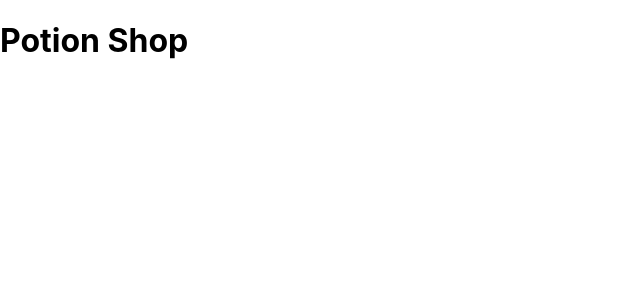
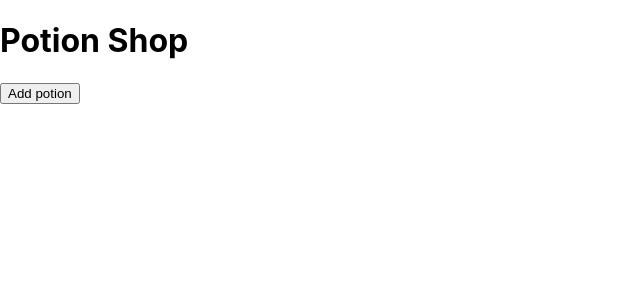
Before and after one commit to ChrisRamer/4.1.3.1-Merch-Site, a React (Create React App) app: page / in a window 1280 px wide. Shown: the top 300 px of the page, without its empty margins (0-640 px from the left). Built offline with nearby package versions, Linux system fonts and the light colour scheme.

Commit message:
Add AppControl

```diff
--- a/src/components/App.js
+++ b/src/components/App.js
@@ -1,10 +1,12 @@
 import React from "react";
 import Header from "./Header";
+import AppControl from "./AppControl";
 
 function App() {
 	return (
 		<React.Fragment>
 			<Header />
+			<AppControl />
 		</React.Fragment>
 	);
 }
--- /dev/null
+++ b/src/components/AppControl.js
@@ -0,0 +1,49 @@
+import React from "react";
+import NewPotionForm from "./NewPotionForm";
+import PotionList from "./PotionList";
+
+class AppControl extends React.Component {
+	constructor(props) {
+		super(props);
+		this.state = {
+			formVisibleOnPage: false,
+			masterPotionList: []
+		};
+	}
+
+	handleClick = () => {
+		this.setState(prevState => ({
+			formVisibleOnPage: !prevState.formVisibleOnPage
+		}));
+	}
+
+	handleAddingNewPotionToList = (newPotion) => {
+		const newMasterPotionList = this.state.masterPotionList.concat(newPotion);
+		this.setState({
+			masterPotionList: newMasterPotionList,
+			formVisibleOnPage: false
+		});
+	}
+
+	render() {
+		let currentlyVisibleState = null;
+		let buttonText = null;
+
+		if (this.state.formVisibleOnPage) {
+			currentlyVisibleState = <NewPotionForm onNewPotionCreation={this.handleAddingNewPotionToList} />;
+			buttonText = "Return to potion list";
+		} else {
+			currentlyVisibleState = <PotionList potionList={this.state.masterPotionList} />;
+			buttonText = "Add potion";
+		}
+
+		return (
+			<React.Fragment>
+				{currentlyVisibleState}
+				<button onClick={this.handleClick}>{buttonText}</button>
+			</React.Fragment>
+		)
+	}
+}
+
+export default AppControl;
```
